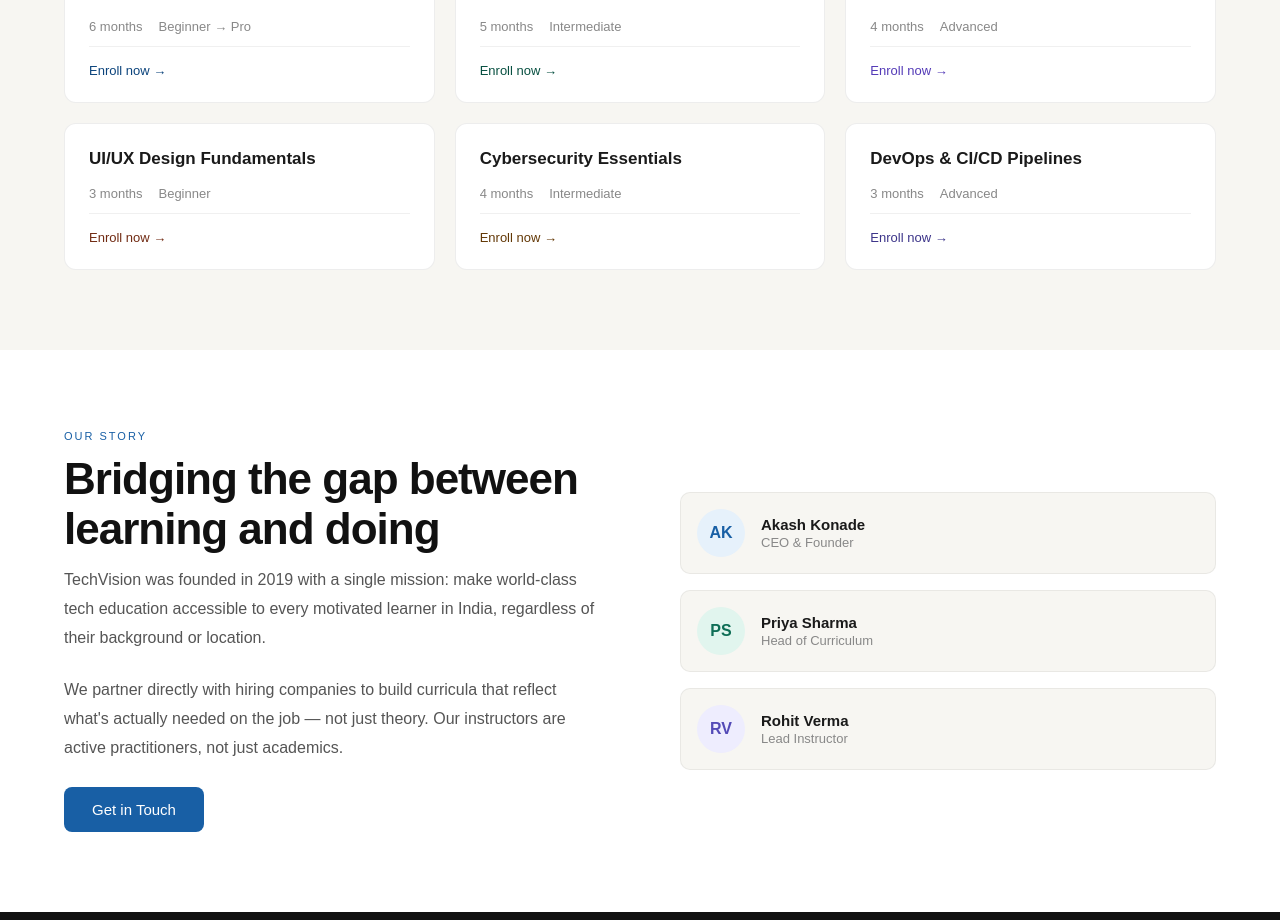
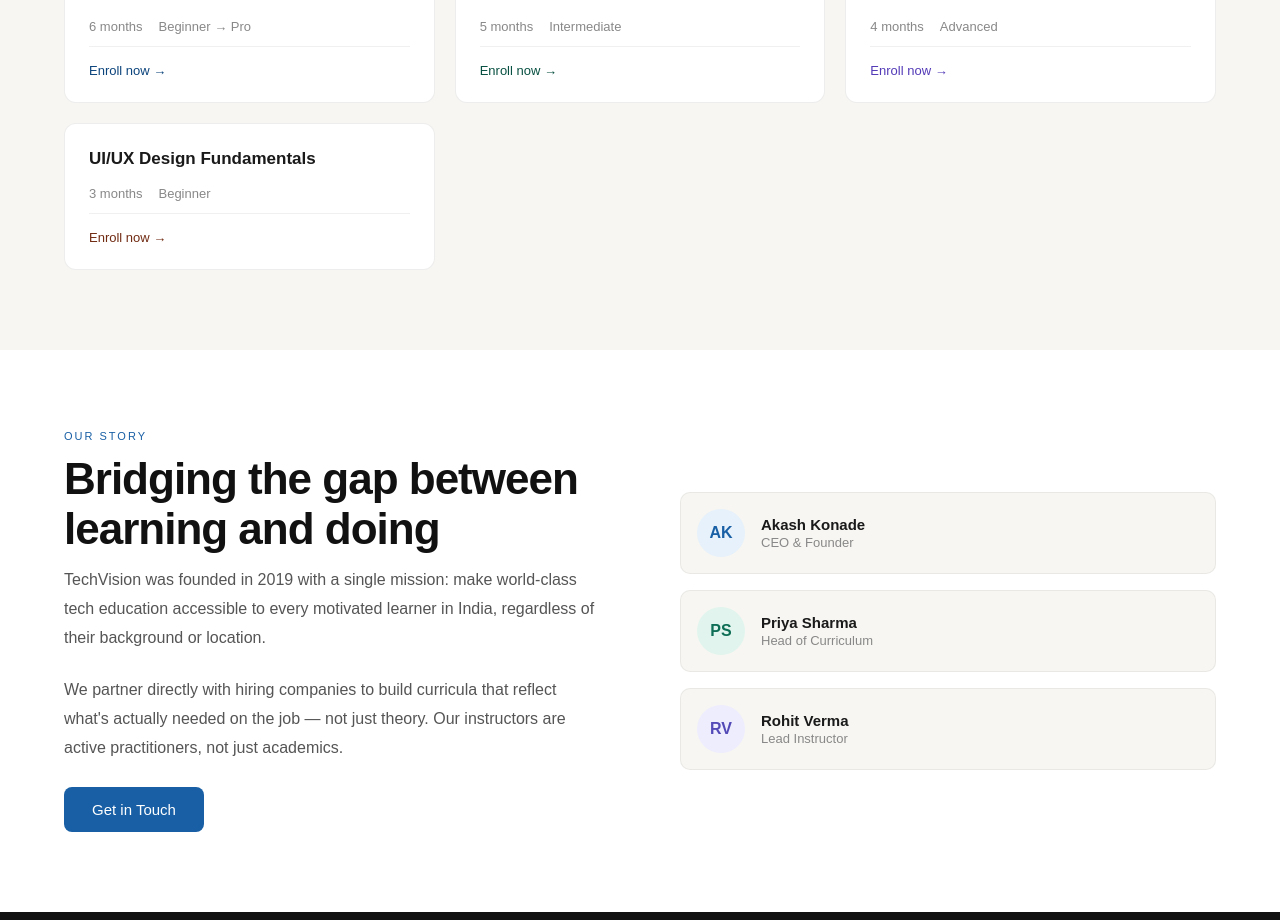
Before and after one commit to aditya-jagtap02/TechVision, a React (Vite) app: page / in a window 1280 px wide. Shown: the part 1600-2520 px from the top of the page. Built offline with nearby package versions, Linux system fonts and the light colour scheme; the HTML template or start-up script is replaced by a standard one.

Commit message:
Remove courses from TechVisionHomepage
Removed 'Cybersecurity Essentials' and 'DevOps & CI/CD Pipelines' courses from the course list.

```diff
--- a/src/TechVisionHomepage.jsx
+++ b/src/TechVisionHomepage.jsx
@@ -12,8 +12,7 @@
   { title: "Data Science & Machine Learning", duration: "5 months", level: "Intermediate", tag: "Trending", color: "#085041", bg: "#E1F5EE" },
   { title: "Cloud Architecture (AWS/Azure)", duration: "4 months", level: "Advanced", tag: "New", color: "#533AB7", bg: "#EEEDFE" },
   { title: "UI/UX Design Fundamentals", duration: "3 months", level: "Beginner", tag: "", color: "#712B13", bg: "#FAECE7" },
-  { title: "Cybersecurity Essentials", duration: "4 months", level: "Intermediate", tag: "", color: "#633806", bg: "#FAEEDA" },
-  { title: "DevOps & CI/CD Pipelines", duration: "3 months", level: "Advanced", tag: "", color: "#3C3489", bg: "#EEEDFE" },
+
 ];
 
 const SERVICES = [
```
